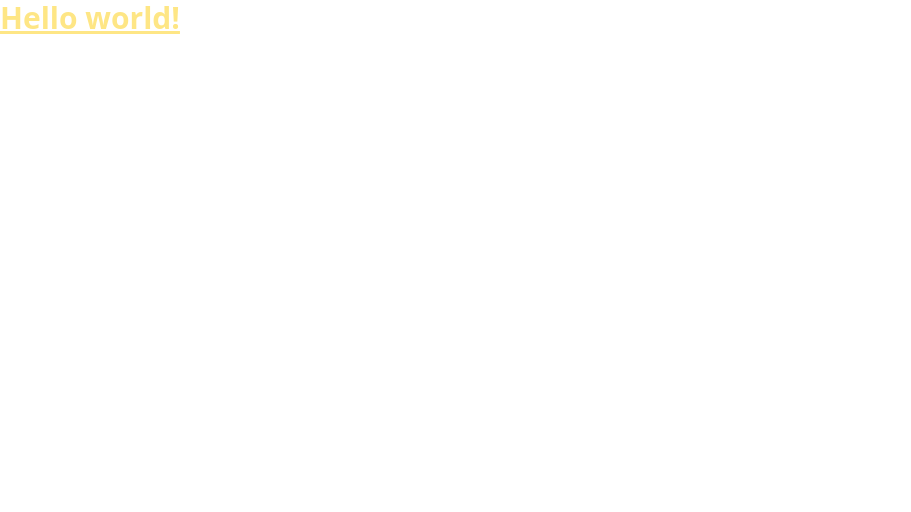
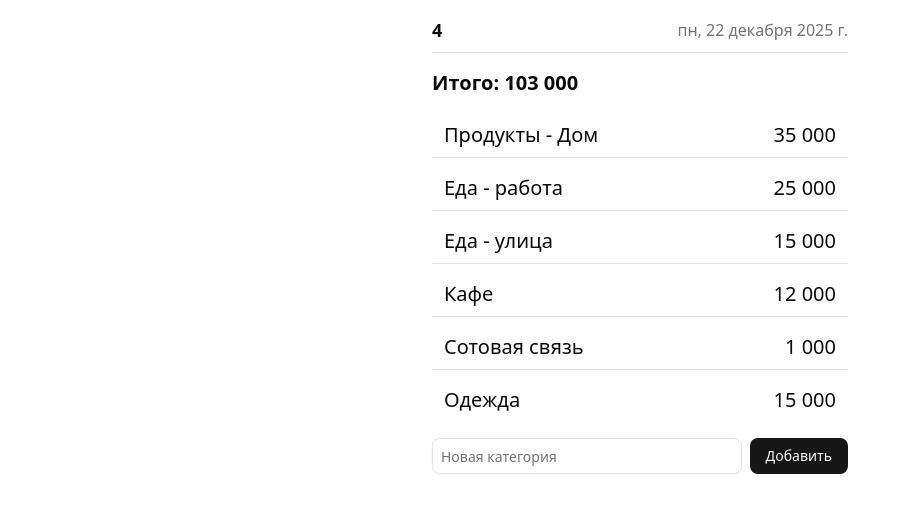
Before and after one commit to Hama-Gama/mini-money-balance, a React (Vite) app: page / in a window 1280 px wide. Shown: the top 512 px of the page, without its empty margins (0-911 px from the left). Built offline with nearby package versions, Linux system fonts and the light colour scheme.

Commit message:
first active

```diff
--- a/src/App.tsx
+++ b/src/App.tsx
@@ -1,9 +1,19 @@
 import './App.css'
 
+
+import { ExpenseList } from './components/ExpenseList'
+
+// import { Header } from '@/components/Header'
+// import { ExpenseList } from '@/components/ExpenseList'
+import { Header } from './components/Header'
+
 function App() {
+	return (
+		<div className='mx-auto max-w-md p-4 space-y-4'>
+			<Header />
 
-  return (
-		<div>			<h1 className='text-3xl text-amber-200  font-bold underline'> Hello world! </h1>
+			{/* В будущем здесь будут вкладки: -, +, кредиты, сбережения, аналитика */}
+			<ExpenseList />
 		</div>
 	)
 }
--- /dev/null
+++ b/src/components/AddExpenseDialog.tsx
@@ -0,0 +1,47 @@
+import { useState } from 'react'
+import {
+	Dialog,
+	DialogContent,
+	DialogHeader,
+	DialogTitle,
+} from '@/components/ui/dialog'
+import { Button } from '@/components/ui/button'
+import { Input } from '@/components/ui/input'
+
+type Props = {
+	open: boolean
+	onClose: () => void
+	onSubmit: (amount: number) => void
+	title: string
+}
+
+export const AddExpenseDialog = ({ open, onClose, onSubmit, title }: Props) => {
+	const [value, setValue] = useState('')
+
+	const handleSubmit = () => {
+		const amount = Number(value)
+		if (!amount) return
+		onSubmit(amount)
+		setValue('')
+		onClose()
+	}
+
+	return (
+		<Dialog open={open} onOpenChange={onClose}>
+			<DialogContent>
+				<DialogHeader>
+					<DialogTitle>{title}</DialogTitle>
+				</DialogHeader>
+
+				<Input
+					type='number'
+					placeholder='Введите сумму'
+					value={value}
+					onChange={e => setValue(e.target.value)}
+				/>
+
+				<Button onClick={handleSubmit}>Добавить</Button>
+			</DialogContent>
+		</Dialog>
+	)
+}
--- /dev/null
+++ b/src/components/ExpenseList.tsx
@@ -0,0 +1,89 @@
+import { useState } from 'react'
+import type { ExpenseCategory } from '@/types'
+import { AddExpenseDialog } from './AddExpenseDialog'
+import { Button } from '@/components/ui/button'
+import { Input } from '@/components/ui/input'
+import { nanoid } from 'nanoid'
+
+export const ExpenseList = () => {
+	const [expenses, setExpenses] = useState<ExpenseCategory[]>([
+		{ id: nanoid(), title: 'Продукты - Дом', amount: 35000 },
+		{ id: nanoid(), title: 'Еда - работа', amount: 25000 },
+		{ id: nanoid(), title: 'Еда - улица', amount: 15000 },
+		{ id: nanoid(), title: 'Кафе', amount: 12000 },
+		{ id: nanoid(), title: 'Сотовая связь', amount: 1000 },
+		{ id: nanoid(), title: 'Одежда', amount: 15000 },
+	])
+
+	const [selected, setSelected] = useState<ExpenseCategory | null>(null)
+	const [newCategory, setNewCategory] = useState('')
+
+	const total = expenses.reduce((sum, e) => sum + e.amount, 0)
+
+	return (
+		<div className='space-y-4'>
+			<div className='text-xl font-bold'>
+				Итого: {total.toLocaleString('ru-RU')}
+			</div>
+
+			<div className='space-y-2'>
+				{expenses.map(item => (
+					<div
+						key={item.id}
+						onClick={() => setSelected(item)}
+						className=' text-xl
+    flex
+    justify-between
+    cursor-pointer
+    px-3
+    py-2
+    hover:bg-muted
+    border-b
+    last:border-b-0'
+					>
+						<span>{item.title}</span>
+						<span className='font-medium'>
+							{item.amount.toLocaleString('ru-RU')}
+						</span>
+					</div>
+				))}
+			</div>
+
+			<div className='flex gap-2'>
+				<Input
+					placeholder='Новая категория'
+					value={newCategory}
+					onChange={e => setNewCategory(e.target.value)}
+					className='text-xl flex-1 p-2'
+				/>
+				<Button
+					onClick={() => {
+						if (!newCategory) return
+						setExpenses([
+							...expenses,
+							{ id: nanoid(), title: newCategory, amount: 0 },
+						])
+						setNewCategory('')
+					}}
+				>
+					Добавить
+				</Button>
+			</div>
+
+			{selected && (
+				<AddExpenseDialog
+					open={!!selected}
+					title={selected.title}
+					onClose={() => setSelected(null)}
+					onSubmit={amount => {
+						setExpenses(prev =>
+							prev.map(e =>
+								e.id === selected.id ? { ...e, amount: e.amount + amount } : e
+							)
+						)
+					}}
+				/>
+			)}
+		</div>
+	)
+}
--- /dev/null
+++ b/src/components/Header.tsx
@@ -0,0 +1,24 @@
+export const Header = () => {
+	const date = new Date()
+
+	// день месяца (1–31)
+	const dayOfMonth = date.getDate()
+
+	// неделя месяца (1–5)
+	const weekNumber = Math.ceil(dayOfMonth / 7)
+
+	return (
+		<div className='flex items-center justify-between border-b pb-2'>
+			<div className='text-lg font-semibold'>{weekNumber}</div>
+
+			<div className='text-base text-muted-foreground'>
+				{date.toLocaleDateString('ru-RU', {
+					weekday: 'short',
+					day: 'numeric',
+					month: 'long',
+					year: 'numeric',
+				})}
+			</div>
+		</div>
+	)
+}
--- /dev/null
+++ b/src/types.ts
@@ -0,0 +1,5 @@
+export type ExpenseCategory = {
+	id: string
+	title: string
+	amount: number
+}
```
